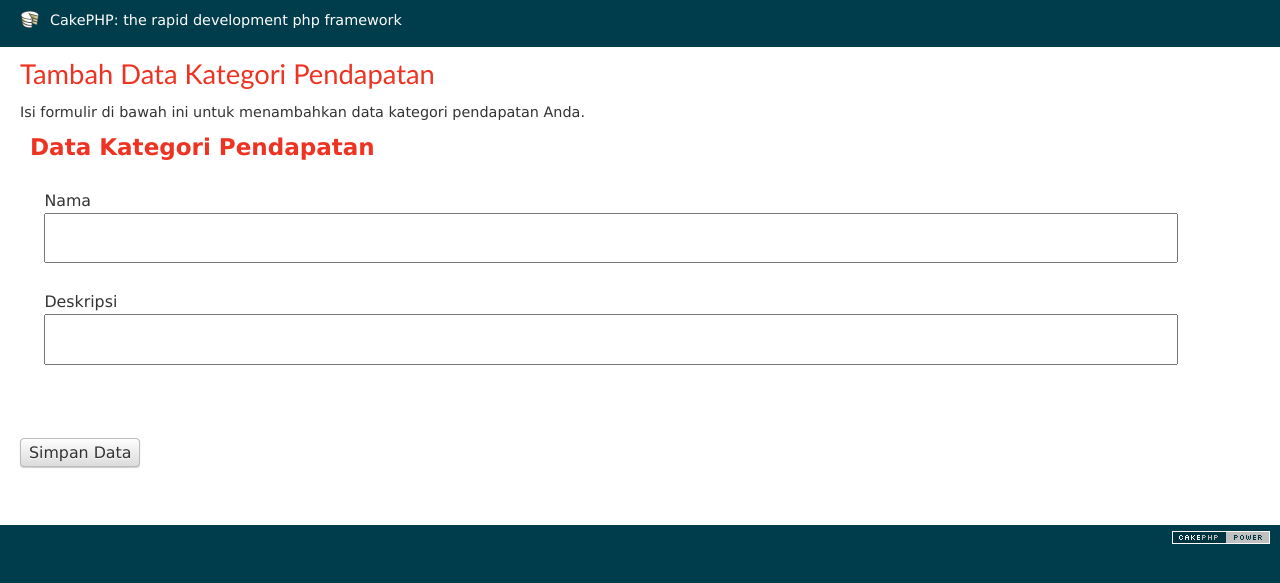
After one commit to imamhidayat92/aturdoku-personal-financial-manager-webapp, a CakePHP app: the page made by app/View/Categories/add_income.ctp in a window 1280 px wide. The commit adds this page. Shown: the top 583 px of the page. Run offline with PHP 8.4 and a stand-in for CakePHP, Linux system fonts and the light colour scheme; the template is opened without the code that fills it, so the values that code supplies are empty; some libraries are stand-ins or nearby versions.

Commit message:
add categories

```diff
--- /dev/null
+++ b/app/View/Categories/add_income.ctp
@@ -0,0 +1,27 @@
+<div class="row">
+
+    <div class="large-8 large-offset-2 columns">
+        <h2 class="special-font">Tambah Data Kategori Pendapatan</h2>
+        <p class="lead">Isi formulir di bawah ini untuk menambahkan data kategori pendapatan Anda.</p>
+
+        <!-- Form Tambah -->
+
+        <form action="<?php echo Router::url(array('controller' => 'categories', 'action' => 'add_income'))?>" method="POST">
+        <fieldset>
+            <legend>Data Kategori Pendapatan</legend>
+            <div class="row">
+                <div class="large-4 columns">
+                  <label>Nama</label>
+                    <input type="text" name="data[Category][name]"/>
+                </div>
+                <div class="large-8 columns">
+                    <label>Deskripsi</label>
+                    <input type="text" name="data[Category][description]" />
+                </div>
+            </div>
+        </fieldset>
+        <input type="submit" class="success button" value="Simpan Data"/>
+    </form>
+    </div>
+
+</div>
--- a/app/View/Categories/expense.ctp
+++ b/app/View/Categories/expense.ctp
@@ -9,7 +9,8 @@
     <div class="large-3 columns">
         <h1 class="aturdoku-nav-head aturdoku-bg-black">KATEGORI</h1>
         <h3 class="aturdoku-nav-subhead">Aksi Utama</h3>
-        <a href="#" class="small success expand button aturdoku-button" data-reveal-id="add-category-data">Tambah Kategori</a>
+        <!--<a href="#" class="small success expand button aturdoku-button" data-reveal-id="add-category-data">Tambah Kategori</a>-->
+        <?php echo $this->Html->link('Tambah Data Pengeluaran', array('controller' => 'categories', 'action' => 'add_expense'), array('class' => 'small success expand button aturdoku-button'))?>
     </div>
     <div class="large-9 columns">
         <h2 class="special-font underline">Daftar Seluruh Kategori Pengeluaran</h2>
--- a/app/View/Categories/income.ctp
+++ b/app/View/Categories/income.ctp
@@ -9,7 +9,8 @@
     <div class="large-3 columns">
         <h1 class="aturdoku-nav-head aturdoku-bg-black">KATEGORI</h1>
         <h3 class="aturdoku-nav-subhead">Aksi Utama</h3>
-        <a href="#" class="small success expand button aturdoku-button" data-reveal-id="add-category-data">Tambah Kategori</a>
+        <!--<a href="#" class="small success expand button aturdoku-button" data-reveal-id="add-category-data">Tambah Kategori</a>-->
+        <?php echo $this->Html->link('Tambah Data Pendapatan', array('controller' => 'categories', 'action' => 'add_income'), array('class' => 'small success expand button aturdoku-button'))?>
     </div>
     <div class="large-9 columns">
         <h2 class="special-font underline">Daftar Seluruh Kategori Pemasukan</h2>
```
Also changed, not shown: app/Controller/CategoriesController.php (+24 -2 lines), app/View/Categories/add_expense.ctp (added, +26 -0 lines).
